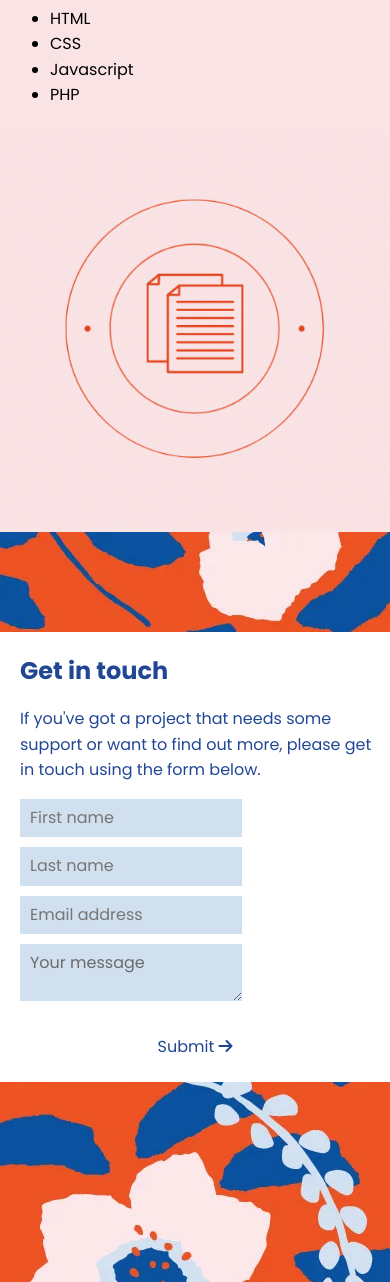
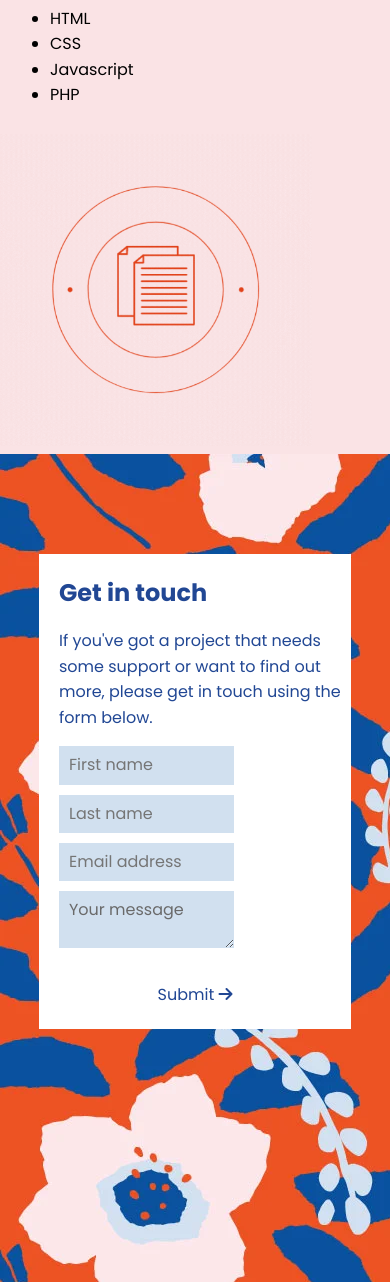
Before and after one commit to LottieRugg/portfolio, a plain HTML site: page index.html in a window 390 px wide. Shown: the part 3800-5082 px from the top of the page. Drawn offline with Linux system fonts and the light colour scheme.

Commit message:
screen scrolling fix

```diff
--- a/index.html
+++ b/index.html
@@ -162,7 +162,7 @@
            </ul>
        </div>
     <a href="Images/Lottie_Rugg_CV.pdf" download="Lottie Rugg CV" target="_blank" class="cv_icon">
-    <img src="Images/DOWNLOAD my cv.gif" alt="CV download button">
+    <img src="Images/DOWNLOAD my cv.gif" alt="CV download button" class="cv_image">
     </a>
 </div>
 <!-- CONTACT FORM -->
--- a/stylesheet.css
+++ b/stylesheet.css
@@ -131,6 +131,14 @@ a:hover button {
     display: grid;
     grid-template-columns: 40% 30% 20%;
 }
+.cv_image{
+    max-width: 500px;
+    /* width: 100%; */
+
+}
+.cv_icon{
+    place-self: center;
+}
 .experience_text{
     padding: 100px;
 }
@@ -193,12 +201,15 @@ footer a:hover{
 .email_link{
     float: right;
 }
-
 a{
     color:#214794;
     text-decoration: none;
 }
-
+@media only screen and (max-width:1305px){
+    button{
+        margin-top:15px;
+    }
+}
 @media only screen and (max-width:1266px){
     .my_experience{
         display: grid;
@@ -212,9 +223,9 @@ a{
     .experience_text{
         padding: 10px;
     }
-    .my_experience a{
+    /* .my_experience a{
         margin: auto;
-    }
+    } */
 }
 @media only screen and (max-width: 998px){
     .intro{
@@ -234,12 +245,12 @@ a{
         background-image: none;
         height:auto;
     }
+
     button{
         padding: 15px;
         display: block;
         margin-left: auto;
         margin-right: auto;
-        margin-top:15px;
         font-size: 16px;
         border-radius: 45px;
         border-style: none;
@@ -274,8 +285,8 @@ a{
         background-color:#FFFFFF;
         padding: 0;
         padding: 10px;
-        margin: auto;
-        width: 100%
+        /* margin: auto; */
+        width: 80%;
     }
 
 }
@@ -285,3 +296,10 @@ a{
 		grid-template-columns: 100%;
 	}
 }
+
+@media only screen and (max-width:505px){
+    .cv_image{
+        width:80%;
+        /* place-self:center; */
+    }
+}
```
